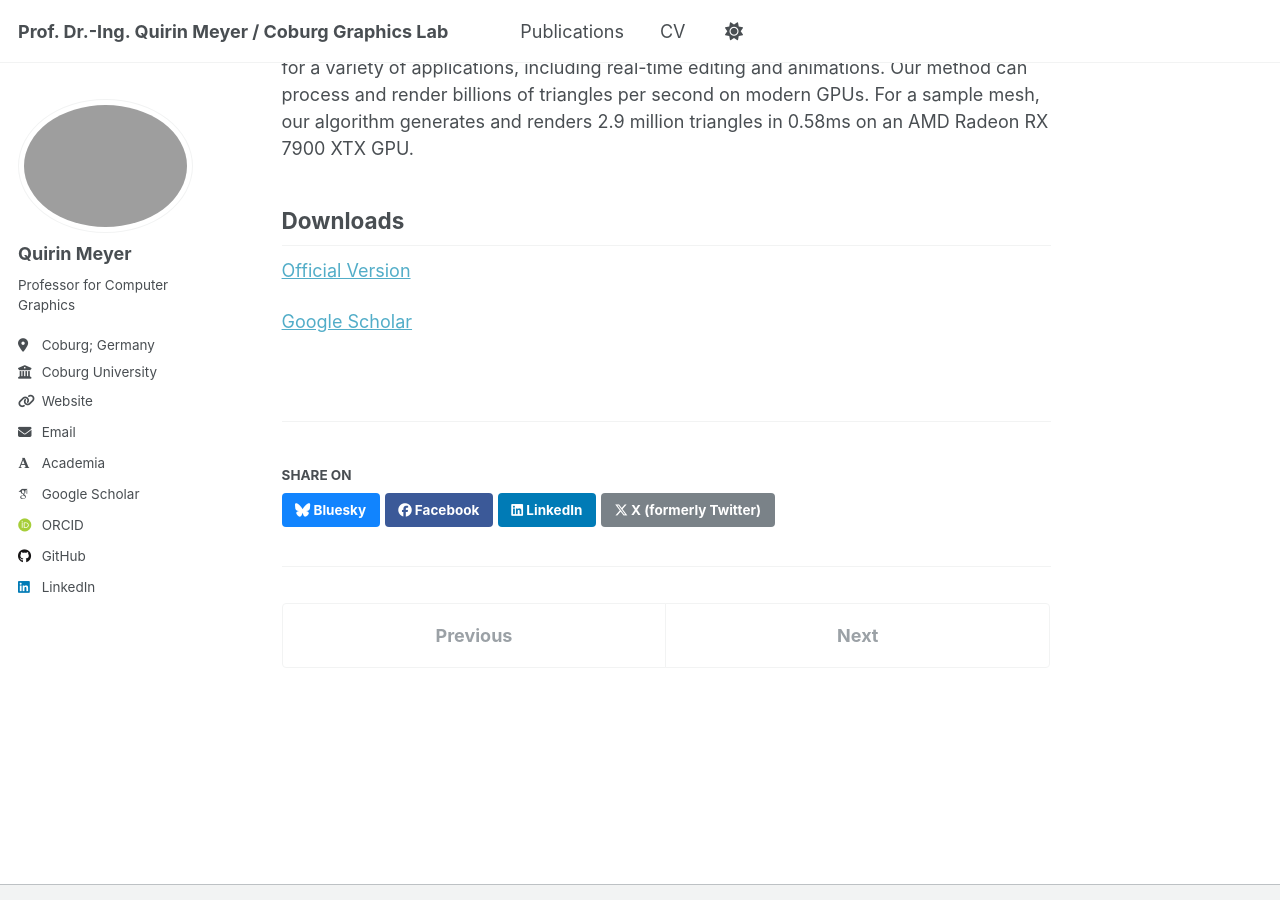
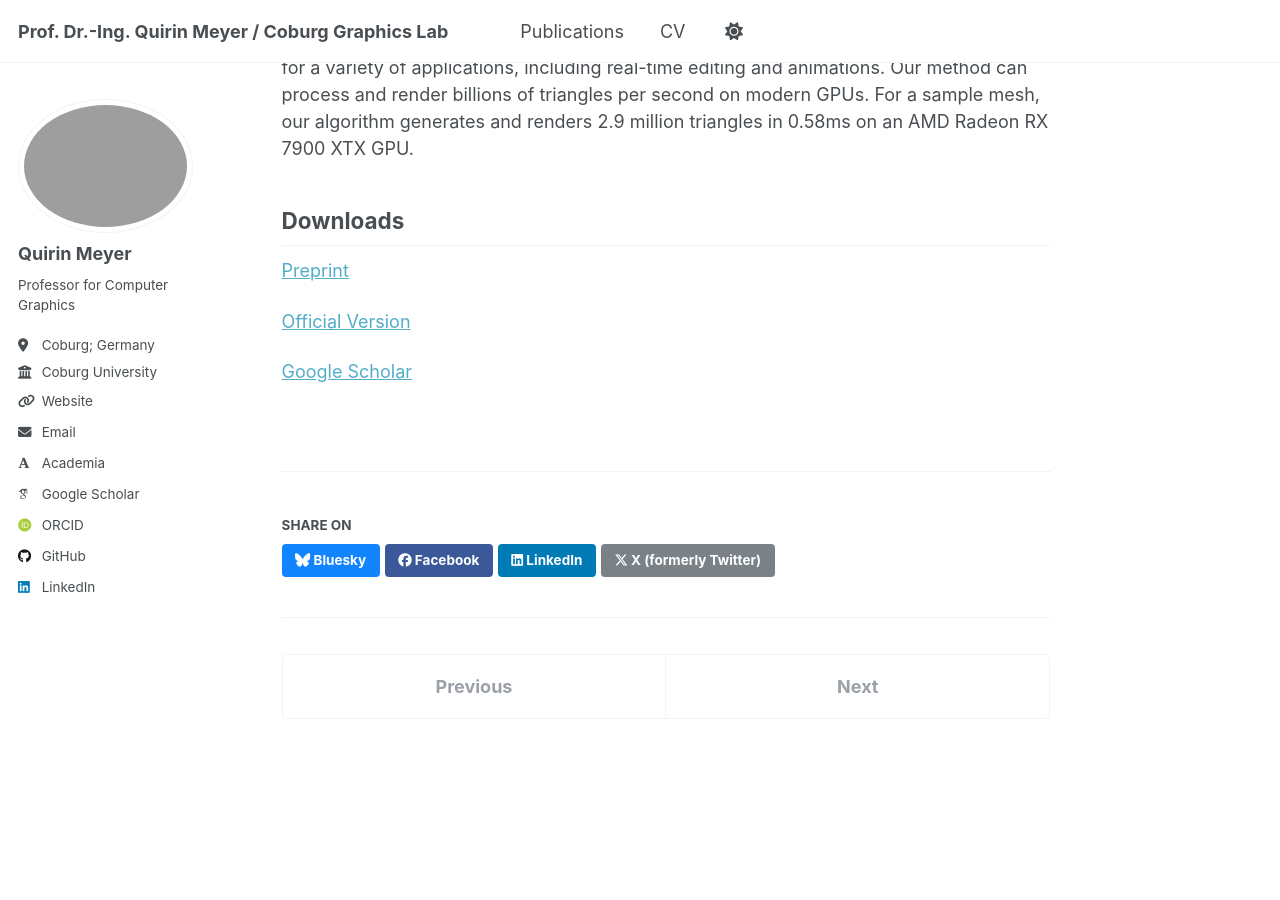
Before and after one commit to CoburgGraphicsLab/CoburgGraphicsLab.github.io, a Jekyll site: the page built from _publications/Kuth23EFD.md, in a window 1280 px wide and 900 px high, scrolled down 712 px. Built offline with Jekyll 4.4.1, drawn with Linux system fonts in a browser that asks for light colours; some web fonts are replaced; a script that is not in the unit is left out.

Commit message:
Add Edge-Friend preprint

```diff
--- a/_publications/Kuth23EFD.md
+++ b/_publications/Kuth23EFD.md
@@ -12,6 +12,8 @@ Bastian Kuth, Max Oberberger, Matthäus Chajdas, Quirin Meyer
 We present edge-friend, a data structure for quad meshes with access to neighborhood information required for Catmull-Clark subdivision surface refinement. Edge-friend enables efficient real-time subdivision surface rendering. In particular, the resulting algorithm is deterministic, does not require hardware support for atomic floating-point arithmetic, and is optimized for efficient rendering on GPUs. Edge-friend exploits that after one subdivision step, two edges can be uniquely and implicitly assigned to each quad. Additionally, edge-friend is a compact data structure, adding little overhead. Our algorithm is simple to implement in a single compute shader kernel, and requires minimal synchronization which makes it particularly suited for asynchronous execution. We easily extend our kernel to support relevant Catmull-Clark subdivision surface features, including semi-smooth creases, boundaries, animation and attribute interpolation. In case of topology changes, our data structure requires little preprocessing, making it amendable for a variety of applications, including real-time editing and animations. Our method can process and render billions of triangles per second on modern GPUs. For a sample mesh, our algorithm generates and renders 2.9 million triangles in 0.58ms on an AMD Radeon RX 7900 XTX GPU.
 ## Downloads
 
+[Preprint](../files/Kuth23EFD.pdf){:target="_blank"}
+
 [Official Version](https://diglib.eg.org/items/5582004e-fda7-4861-a980-4de5634015db){:target="_blank"}
 
 [Google Scholar](https://scholar.google.com/scholar?q=Edge+Friend:+Fast+and+Deterministic+Catmull+Clark+Subdivision+Surfaces){:target="_blank"}
```
Also changed, not shown: 2 other files.
